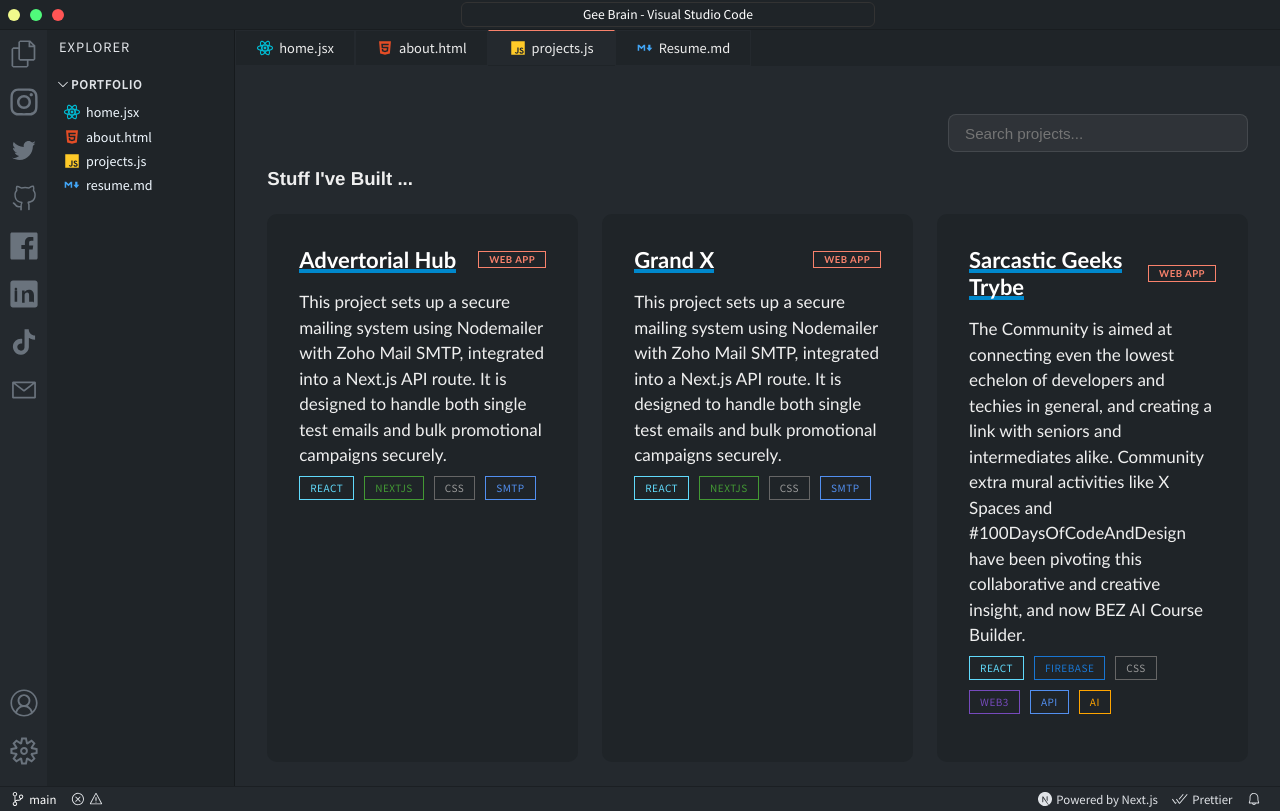
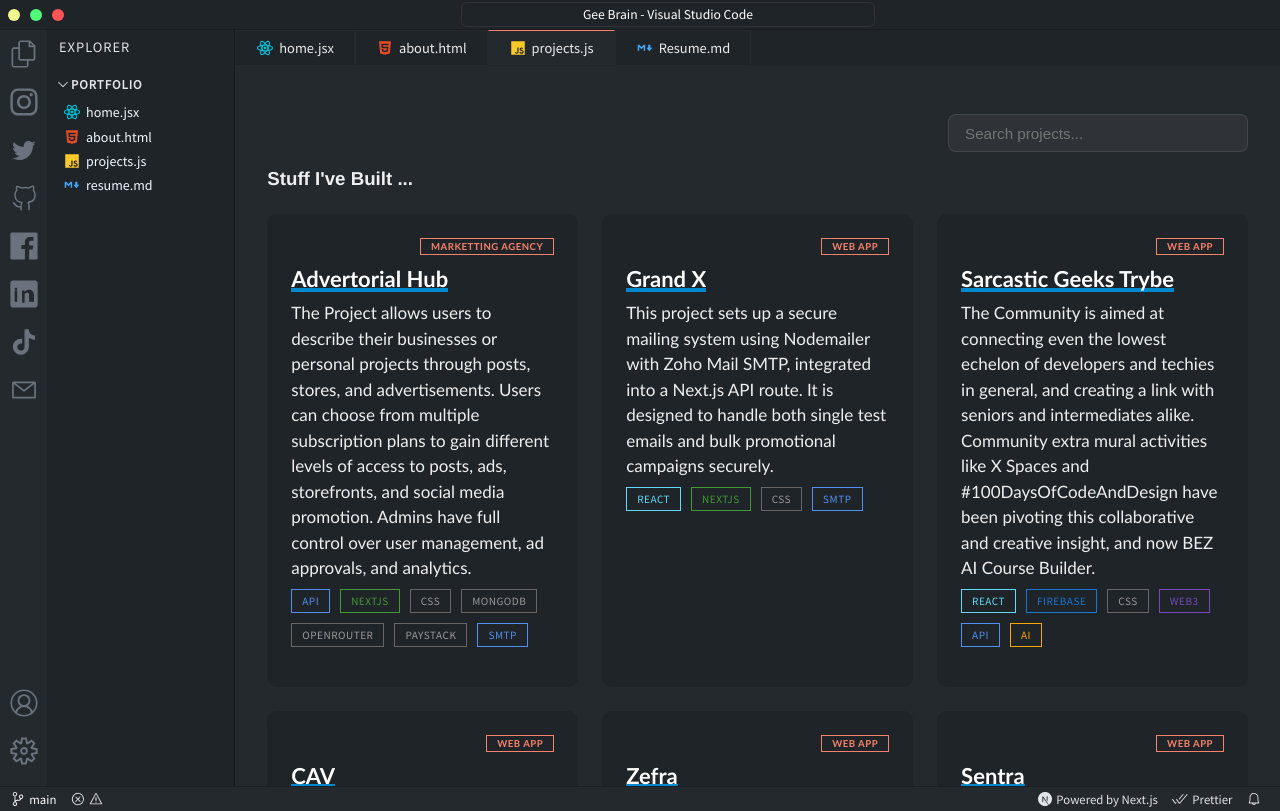
Before and after one commit to Gozkybrain/Gee-Brain, a Next.js app: page /projects in a window 1280 px wide. Built offline with nearby package versions, Linux system fonts and the light colour scheme.

Commit message:
project.json needs cleaning

```diff
--- a/components/ProjectCard.jsx
+++ b/components/ProjectCard.jsx
@@ -18,21 +18,19 @@
   };
 
   return (
-    <div className={styles.card}>
+    <a
+      href={project.source_code || project.demo}
+      target="_blank"
+      rel="noopener noreferrer"
+      className={styles.card}
+    >
       <div className={styles.content}>
-        <div className={styles.cardHeader}>
-          <h3>
-            <a
-              href={project.demo}
-              target="_blank"
-              rel="noopener noreferrer"
-              className={styles.underline}
-            >
-              {project.name}
-            </a>
-          </h3>
-          <span className={styles.category}>{project.category}</span>
-        </div>
+        <span className={styles.category}>{project.category}</span>
+        <h3>
+          <span className={styles.underline}>
+            {project.name}
+          </span>
+        </h3>
         <p>{project.description}</p>
         <div className={styles.tags}>
           {project.tags.map((tag) => (
@@ -42,7 +40,7 @@
           ))}
         </div>
       </div>
-    </div>
+    </a>
   );
 };
 
--- a/pages/api/projects.json
+++ b/pages/api/projects.json
@@ -380,20 +380,21 @@
     "source_code": "https://e-nodemailer.netlify.app",
     "demo": "https://e-nodemailer.netlify.app"
   },
-
     {
     "id": 27,
     "name": "Advertorial Hub",
     "image": "https://imgur.com/8FFqaX8.png",
-    "description": "This project sets up a secure mailing system using Nodemailer with Zoho Mail SMTP, integrated into a Next.js API route. It is designed to handle both single test emails and bulk promotional campaigns securely.",
-    "tags": [
-      "react",
+    "description": "The Project allows users to describe their businesses or personal projects through posts, stores, and advertisements. Users can choose from multiple subscription plans to gain different levels of access to posts, ads, storefronts, and social media promotion. Admins have full control over user management, ad approvals, and analytics.",    "tags": [
+      "api",
       "nextjs",
       "css",
+      "mongodb",
+      "openrouter",
+      "paystack",
       "smtp"
     ],
-    "category": "Web App",
-    "source_code": "https://e-nodemailer.netlify.app",
-    "demo": "https://e-nodemailer.netlify.app"
+    "category": "Marketting Agency",
+    "source_code": "https://github.com/Gozkybrain/Advertorial-Hub",
+    "demo": "https://advertorialhub.net/"
   }
 ]
--- a/styles/ProjectCard.module.css
+++ b/styles/ProjectCard.module.css
@@ -14,26 +14,29 @@
   border-radius: 10px;
   cursor: pointer;
   padding: 1rem;
+  text-decoration: none;
+  color: inherit;
+  transition: transform 0.3s ease, box-shadow 0.3s ease;
 }
 
 .card:hover {
   box-shadow: 4px 4px 10px rgba(0, 0, 0, 0.1);
 }
 
+.content h3 {
+  margin: 0;
+}
+
 .content {
-  padding: 1rem;
+  padding: 0.5rem;
   border-radius: 0 0 20px 20px;
   font-family: "Gill Sans", "Gill Sans MT", Calibri, "Trebuchet MS", sans-serif;
-}
-
-.cardHeader {
   display: flex;
-  justify-content: space-between;
-  align-items: center;
-  margin-bottom: 1rem;
+  flex-direction: column;
 }
 
 .category {
+  align-self: flex-end;
   font-size: 0.6rem;
   color: var(--accent-color);
   text-transform: uppercase;
@@ -41,6 +44,7 @@
   font-weight: 600;
   border: 1px solid var(--accent-color);
   padding: 2px 10px;
+  margin-bottom: 10px;
   white-space: nowrap;
 }
 
```
